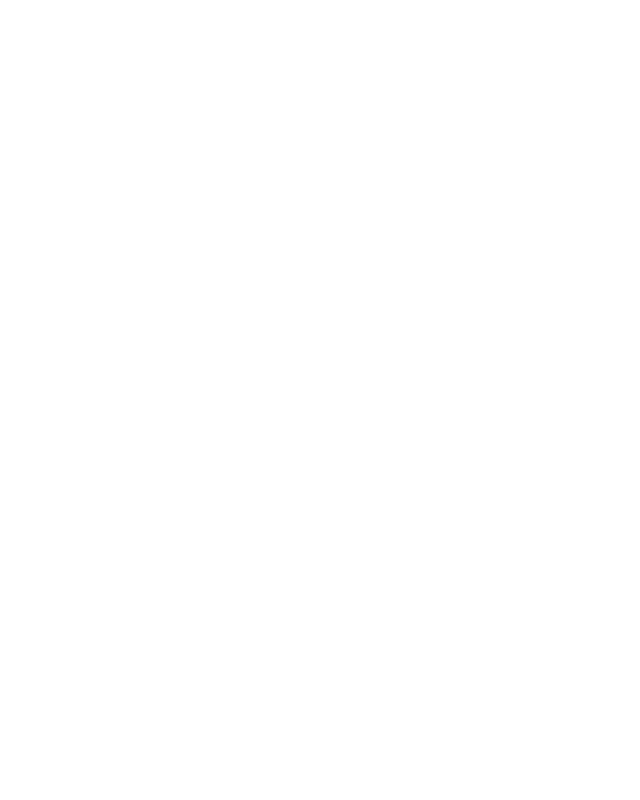
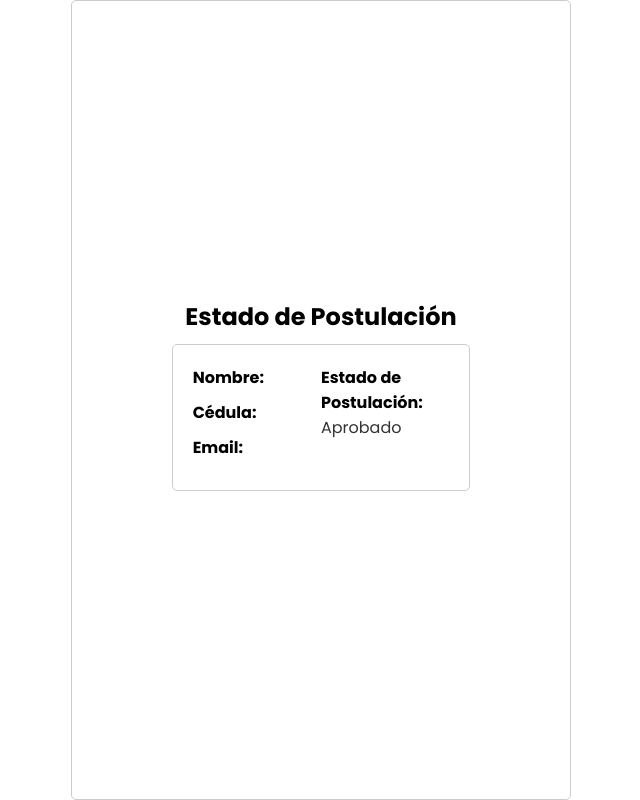
Before and after one commit to TIAMBAALUCHOHENRYANTHONY/Postulacion, a React (Vite) app in the folder client/: page /estado in a window 1280 px wide. Before the commit this address had no page. Shown: the whole page, without its empty margins (319-959 px from the left). Built offline with nearby package versions, Linux system fonts and the light colour scheme.

Commit message:
Estado Postulacion

```diff
--- a/client/src/components/Sidebar.jsx
+++ b/client/src/components/Sidebar.jsx
@@ -6,6 +6,7 @@
   AiOutlineHome,
   AiOutlineApartment,
   AiOutlineSetting,
+  AiOutlineAccountBook,
 } from "react-icons/ai";
 import { MdOutlineAnalytics, MdLogout } from "react-icons/md";
 import { NavLink, useNavigate, Link } from "react-router-dom";
@@ -33,6 +34,7 @@
     localStorage.removeItem("cand_num_identificacion");
     localStorage.removeItem("id_candidato");
     localStorage.removeItem("Tipo");
+    localStorage.removeItem("email");
     navigate("/");
   };
 
@@ -118,6 +120,11 @@
     label: "Postulación",
     icon: <MdOutlineAnalytics />,
     to: "/postulacion",
+  },
+  {
+    label: "Estado Postulacion",
+    icon: <AiOutlineAccountBook />,
+    to: "/estado",
   },
   {
     label: "Sus Documentos",
--- /dev/null
+++ b/client/src/pages/Estado.jsx
@@ -0,0 +1,81 @@
+import React from "react";
+import styled from "styled-components";
+
+const CardContainer = styled.div`
+  display: flex;
+  border: 1px solid #ccc;
+  border-radius: 5px;
+  padding: 20px;
+  margin: 10px;
+`;
+const nombre = localStorage.getItem("nombre_candidato");
+const apellido = localStorage.getItem("apellido_candidato");
+const cedula = localStorage.getItem("cand_num_identificacion");
+const email = localStorage.getItem("email");
+
+const LeftColumn = styled.div`
+  flex: 1;
+`;
+
+const RightColumn = styled.div`
+  flex: 1;
+  display: flex;
+  flex-direction: column;
+  align-items: flex-end;
+`;
+
+const Field = styled.div`
+  margin-bottom: 10px;
+`;
+
+const Label = styled.div`
+  font-weight: bold;
+`;
+
+const Value = styled.div`
+  color: #333;
+`;
+
+export function Estado() {
+  return (
+    <Container>
+      <h2>Estado de Postulación</h2>
+      <CardContainer>
+        <LeftColumn>
+        <Field>
+            <Label>Nombre:</Label>
+            <Value>{nombre} {apellido}</Value>
+          </Field>
+          <Field>
+            <Label>Cédula:</Label>
+            <Value>{cedula}</Value>
+          </Field>
+          <Field>
+            <Label>Email:</Label>
+            <Value>{email}</Value>
+          </Field>
+
+        </LeftColumn>
+        <RightColumn>
+          <Field>
+            <Label>Estado de Postulación:</Label>
+            <Value>Aprobado</Value> {/* Puedes cambiar esto según el estado real */}
+          </Field>
+        </RightColumn>
+      </CardContainer>
+    </Container>
+  );
+}
+
+const Container = styled.div`
+  height: 100vh;
+  max-width: 500px;
+  margin: 0 auto;
+  display: flex;
+  flex-direction: column;
+  align-items: center;
+  justify-content: center;
+  border: 1px solid #ccc;
+  padding: 20px;
+  border-radius: 5px;
+`;
--- a/client/src/pages/Inicio.jsx
+++ b/client/src/pages/Inicio.jsx
@@ -45,6 +45,7 @@
             localStorage.setItem("id_candidato", candidato.cand_id);
             localStorage.setItem("nombre_candidato", candidato.cand_nombre1);
             localStorage.setItem("apellido_candidato", candidato.cand_apellido1);
+            localStorage.setItem("email", candidato.cand_correo);
             handleAuthentication(true);
             navigate("/home", { state: { candidato } });
           } else {
--- a/client/src/routers/routes.jsx
+++ b/client/src/routers/routes.jsx
@@ -5,6 +5,7 @@
 import { Cedula } from "../pages/Cedula";
 import { Documentos } from "../pages/Documentos";
 import { Info } from "../pages/Informacion";
+import { Estado } from "../pages/Estado";
 import { Postulacion } from "../pages/Postulacion";
 import { DatosPersonales} from "../pages/DatosPersonales";
 import { Home } from "../pages/Home";
@@ -54,6 +55,7 @@
         <Route path="/home" element={<Home/>} />
         <Route path="/pdf1" element={<Pdf1/>} />
         <Route path="/recursosHumanos" element={<RecursosHumanos/>} />
+        <Route path="/estado" element={<Estado/>} />
       </Routes>
 
   );
```
